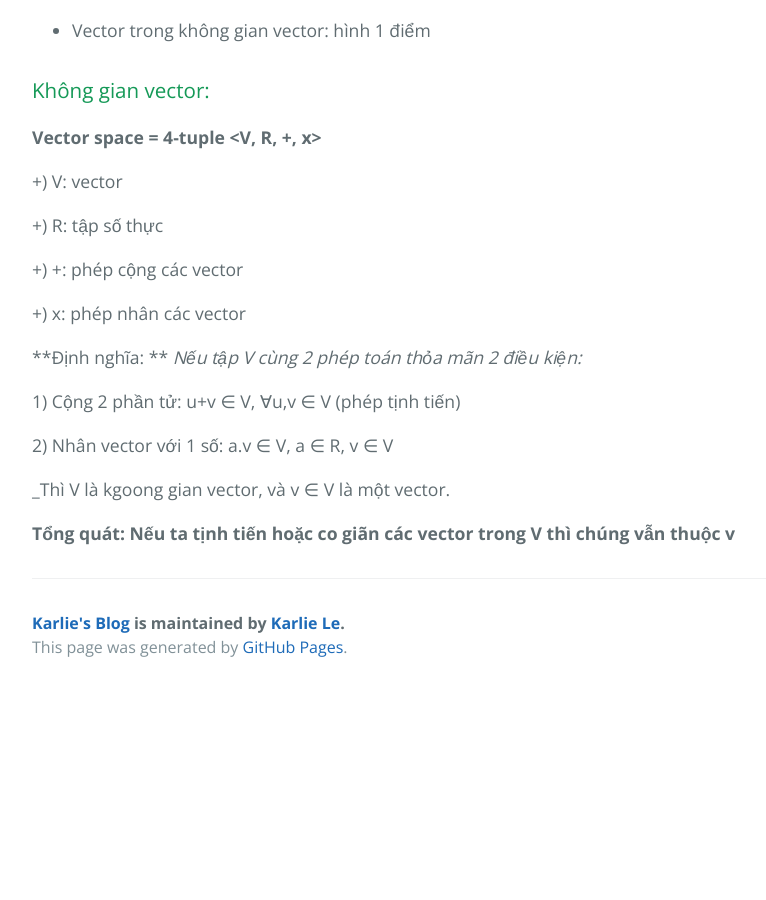
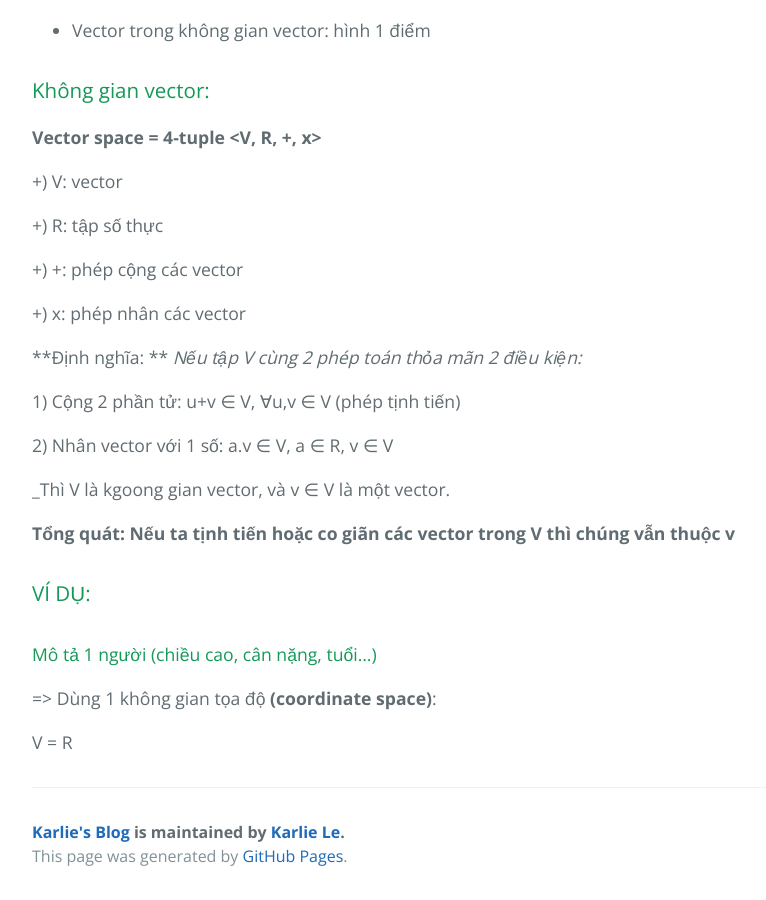
Before and after one commit to karliele/1st-repo, a Jekyll site: the page built from MathAIR'19.01[3].md, in a window 1280 px wide and 900 px high, scrolled down 651 px. Shown: the whole window, without its empty margins (192-958 px from the left). Built offline with Jekyll 4.4.1, drawn with Linux system fonts in a browser that asks for light colours; our own code applies the rules of GitHub Pages for plain Markdown files; before the commit the page ends 1342 px from its top, so only the background shows below that.

Commit message:
Update and rename MathAIR'19[3].md to MathAIR'19.01[3].md

```diff
--- a/MathAIR'19[3].md
+++ b/MathAIR'19.01[3].md
@@ -27,3 +27,9 @@
 _Thì V là kgoong gian vector, và v ∈ V là một vector.
 
 **Tổng quát: Nếu ta tịnh tiến hoặc co giãn các vector trong V thì chúng vẫn thuộc v**
+
+### VÍ DỤ:
+#### Mô tả 1 người (chiều cao, cân nặng, tuổi...)
+=> Dùng 1 không gian tọa độ **(coordinate space)**:
+
+V = R
```
